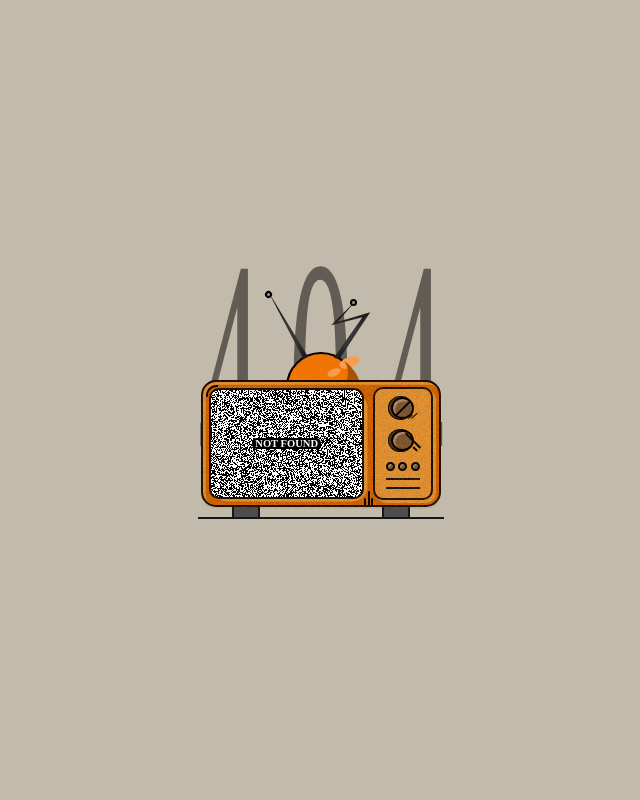
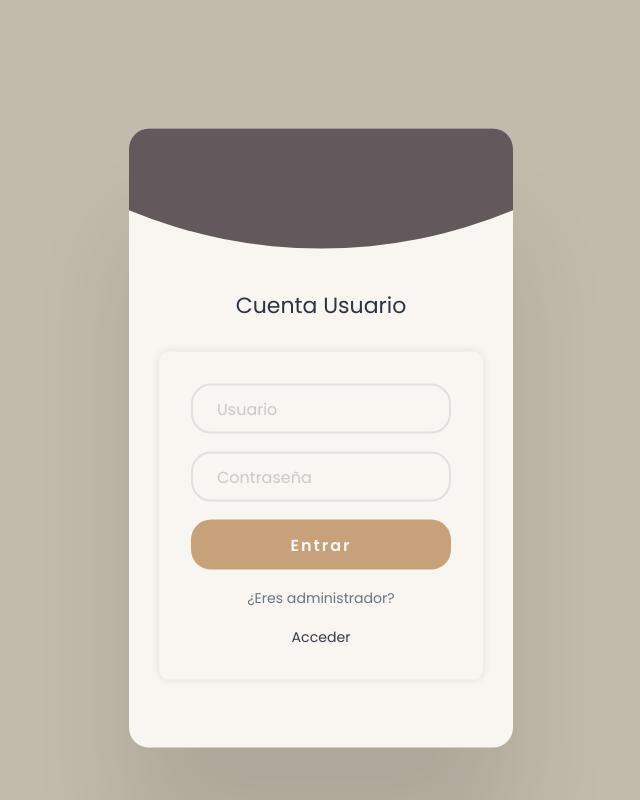
Before and after one commit to Dvniiel/ActuArteVue, a Vue app: page /register in a window 1280 px wide. Before the commit this address had no page. Shown: the whole page, without its empty margins (319-959 px from the left). Built offline with nearby package versions, Linux system fonts and the light colour scheme.

Commit message:
Componente Registro y actualizado header

```diff
--- a/src/App.vue
+++ b/src/App.vue
@@ -9,7 +9,7 @@ import Footer from '@/components/Footer.vue';
 
 const route = useRoute();
 
-const showHeaderAndFooter = computed(() => ![ 'NotFound', 'dashboard', 'login' ].includes(route.name));
+const showHeaderAndFooter = computed(() => ![ 'NotFound', 'dashboard', 'login', 'register' ].includes(route.name));
 </script>
 
 <template>
--- a/src/components/Header.vue
+++ b/src/components/Header.vue
@@ -106,7 +106,7 @@ onUnmounted(() => {
 
         <div class="header__main">
             <a href="#" class="header__ticket" id="sectionHead"><i class="ri-coupon-3-fill"></i>Entradas</a>
-            <RouterLink to="/login" class="header__nav-item" id="sectionHead"><i class="ri-user-line"></i>Cuenta
+            <RouterLink to="/register" class="header__nav-item" id="sectionHead"><i class="ri-user-line"></i>Cuenta
             </RouterLink>
             <div class="bx bx-menu" id="menu-icon"></div>
         </div>
--- /dev/null
+++ b/src/components/Register.vue
@@ -0,0 +1,172 @@
+<!-- eslint-disable vue/multi-word-component-names -->
+<script setup lang="ts">
+import { useLoginStore } from "@/Store/LoginStore";
+import { ref } from "vue";
+
+const formData = ref({ username: "", password: "" });
+
+const loginStore = useLoginStore();
+
+const login = async () => {
+  try {
+    await loginStore.fetchLogin(
+      formData.value.username,
+      formData.value.password
+    );
+    if (loginStore.obra) {
+      window.location.href = "/dashboard";
+    } else {
+      console.error("Credenciales inválidas");
+    }
+  } catch (error) {
+    console.error("Error al iniciar sesión:", error);
+  }
+};
+</script>
+
+
+
+<template>
+  <div class="container-login">
+    <div class="card">
+      <h2>Cuenta Usuario</h2>
+      <form class="form" @submit.prevent="login">
+        <input type="text" placeholder="Usuario" v-model="formData.username" />
+        <input
+          type="password"
+          placeholder="Contraseña"
+          v-model="formData.password"
+        />
+        <button type="submit">Entrar</button>
+
+        <p>¿Eres administrador?</p>
+        <RouterLink to="/login">Acceder</RouterLink>
+      </form>
+    </div>
+  </div>
+</template>
+
+<style>
+:root {
+  --primary-color: #c7a17a;
+  --background-color: #f9f5f0;
+  --dark-color: #63595c;
+  --bg-color: #716a5c;
+  --text-color: #f1e9db;
+  --main-color: #f1d791;
+  --btn-color: #5e0a0f;
+  --box-shadow: 0 2rem 3rem var(--dark-color);
+}
+
+.container-login {
+    position: relative;
+}
+
+.card {
+  display: flex;
+  flex-direction: column;
+  overflow: hidden;
+  position: absolute;
+  top: 20%;
+  left: 50%;
+  transform: translate(-50%, -60%);
+  place-items: center;
+  z-index: 3;
+  width: 30%;
+  padding: 160px 30px 38px;
+  border-radius: 1.25rem;
+  background: var(--background-color);
+  text-align: center;
+  box-shadow: 0 100px 100px rgb(0 0 0 / 10%);
+}
+
+.card::before {
+  content: "";
+  position: absolute;
+  background: var(--dark-color);
+  top: -880px;
+  left: 50%;
+  width: 1000px;
+  height: 1000px;
+  border-radius: 50%;
+  translate: -50% 0;
+}
+
+.card .logo {
+  position: absolute;
+  display: flex;
+  align-items: center;
+  justify-content: center;
+  border-radius: 50%;
+  background-color: var(--dark-color);
+  height: 64px;
+  width: 64px;
+  top: 30px;
+  left: 50%;
+  translate: -50% 0;
+}
+
+.card .logo i {
+  font-size: 50px;
+  columns: var(--btn-color);
+  font-weight: 500;
+}
+
+.card > h2 {
+  font-size: 22px;
+  font-weight: 400;
+  margin: 0 0 30px;
+  color: #2a3444;
+}
+
+.form {
+  margin: 0 0 30px;
+  display: grid;
+  gap: 18px;
+}
+
+.form > input,
+.form > button {
+  width: 100%;
+  height: 50px;
+  border-radius: 20px;
+}
+
+.form > input {
+  border: 2px solid #e0e0e0;
+  font-family: inherit;
+  font-size: 16px;
+  padding: 0 24px;
+  color: #271d13;
+  transition: all 0.375s;
+}
+
+.form > input:hover {
+  border: 2px solid #000;
+}
+
+.form > input::placeholder {
+  color: #cac8c8;
+}
+
+.form > button {
+  cursor: pointer;
+  width: 100%;
+  height: 50px;
+  padding: 0 16px;
+  background: var(--primary-color);
+  color: #f9f9f9;
+  border: 0;
+  font-family: inherit;
+  font-size: 1rem;
+  font-weight: 600;
+  text-align: center;
+  letter-spacing: 2px;
+  transition: all 0.375s;
+}
+
+.form > button:hover {
+  color: #fff;
+  background-color: var(--main-color);
+}
+</style>
--- a/src/router/index.ts
+++ b/src/router/index.ts
@@ -7,6 +7,7 @@ import LoginView from "../views/LoginView.vue";
 import DetallesView from "../views/DetallesView.vue";
 import DashboardView from "../views/DashboardView.vue";
 import NotFound from "../components/NotFound.vue";
+import RegisterView from '../components/Register.vue';
 
 const routes = [
   {
@@ -45,6 +46,11 @@ const router = createRouter({
       component: LoginView,
     },
     {
+      path: "/register",
+      name: "register",
+      component: RegisterView,
+    },
+    {
       path: "/detalles",
       name: "detalles",
       component: DetallesView,
```
